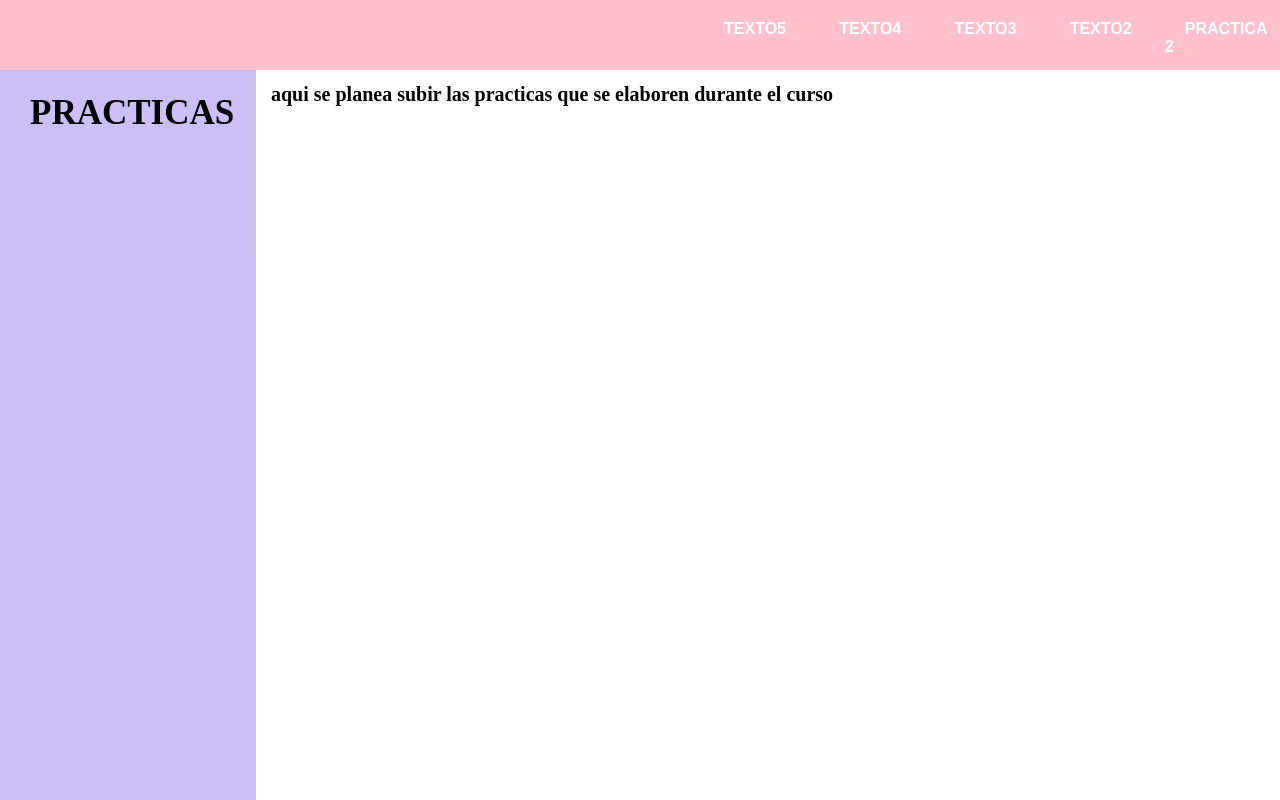
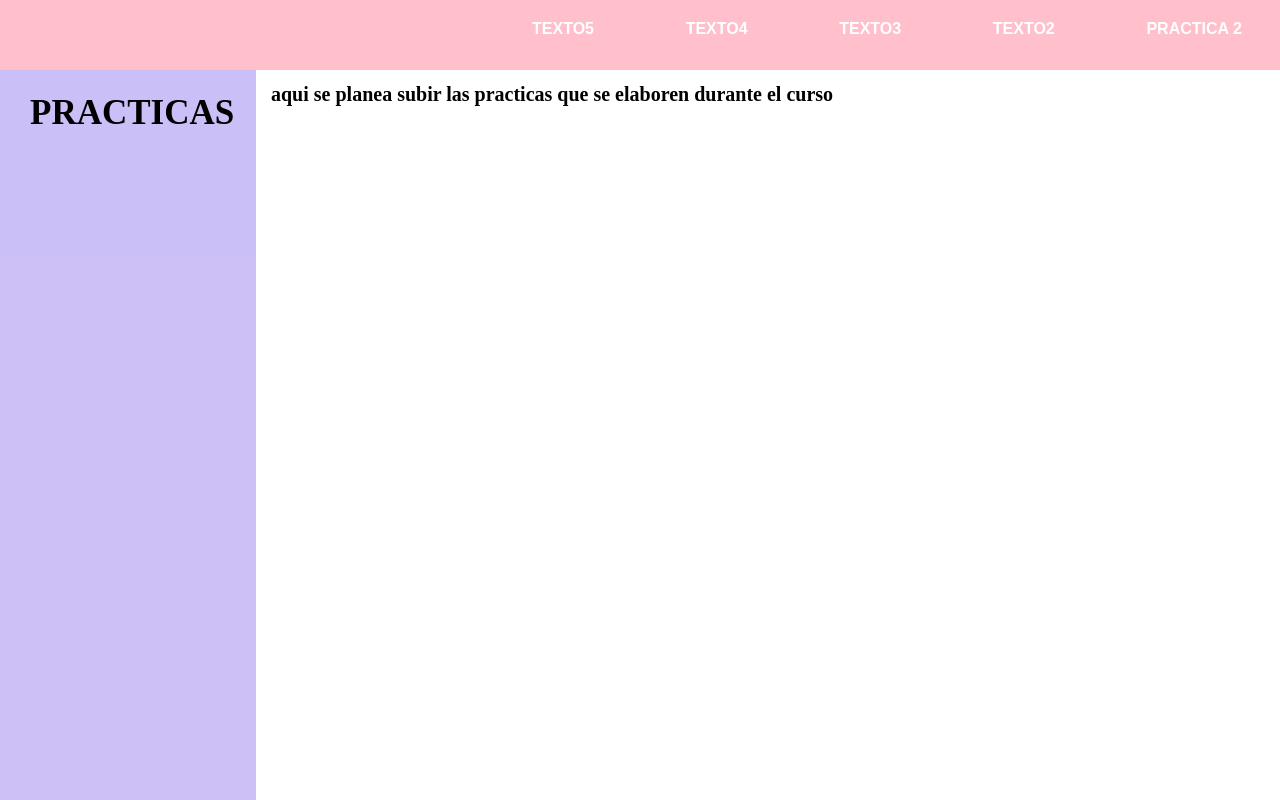
Before and after one commit to Juliobory/juliobory.github.io, a plain HTML site: page index.html in a window 1280 px wide. Shown: the top 800 px of the page. Drawn offline with Linux system fonts and the light colour scheme.

Commit message:
practica 2 frutas

```diff
--- a/estilos.css
+++ b/estilos.css
@@ -37,7 +37,7 @@ body, html {
  background-color: pink;
 }
 .menu {
-    width: 9%;
+    width: 12%;
     float: right;
     height: 50px;
     margin-top: 20px;
```
